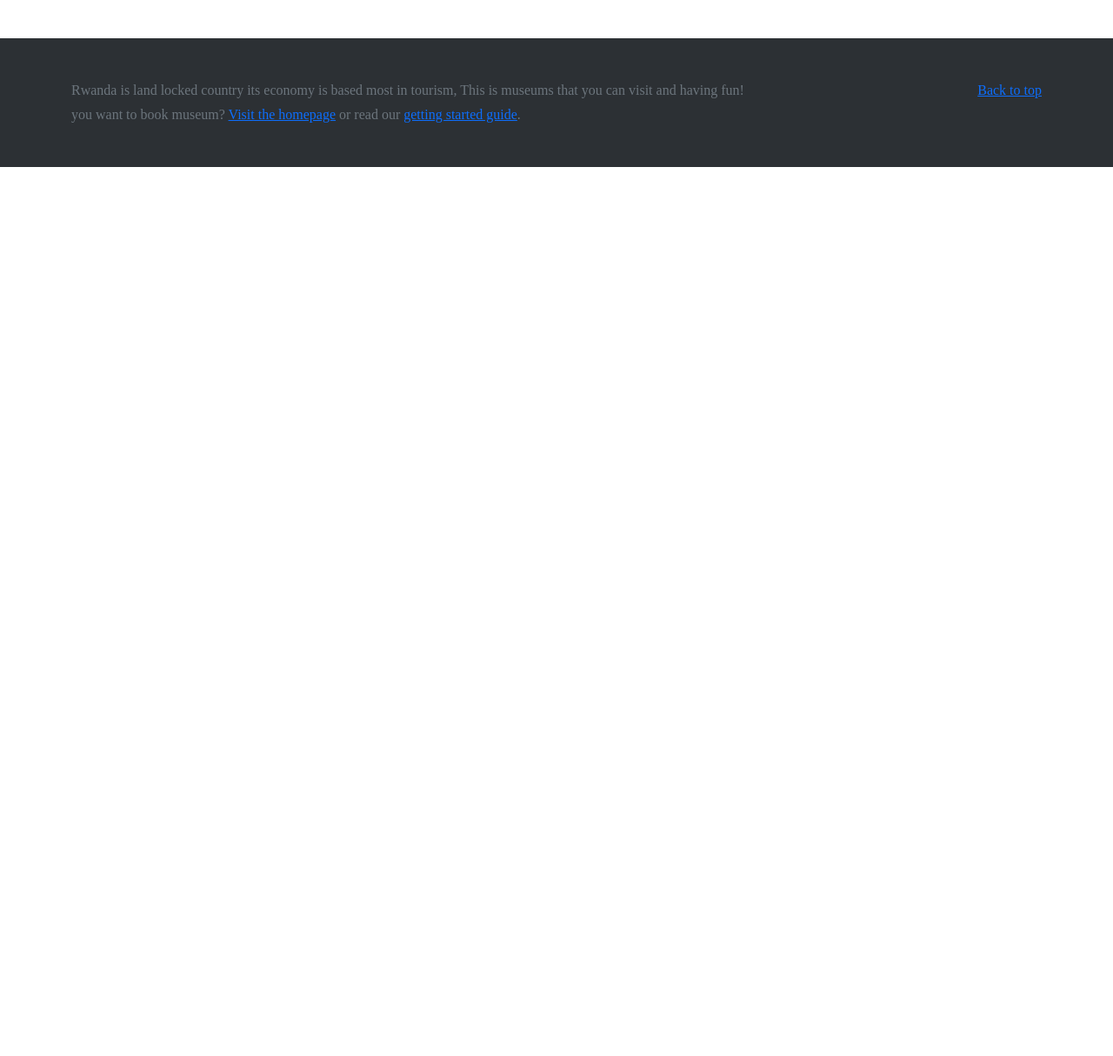
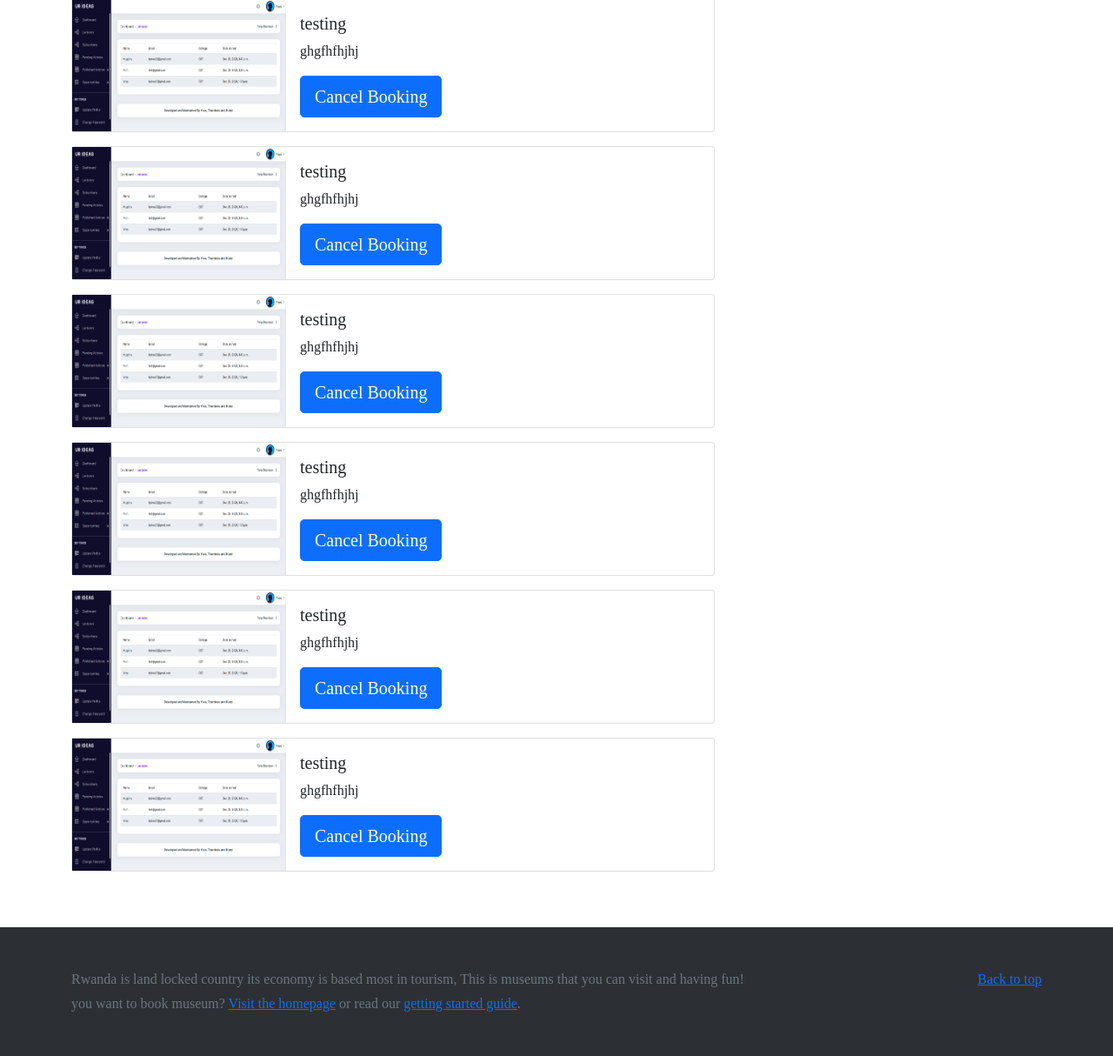
Before and after one commit to karasanyijohnson/Level4FinalProject, a Django app: page /listOfBookings in a window 1280 px wide. Shown: the part 446-1660 px from the top of the page at 87% size. Before the commit the page ends 638 px from the top, so only its background shows below. Run offline with Django 3.2, Linux system fonts and the light colour scheme; a user stored in the database is signed in; data comes from the database, SQL or seed files in the repository; both versions use the stored data as it was after the commit; parts of the project's set-up code (start-up, migrations or seed data) failed here and were passed over.

Commit message:
booking func added and dply list of bookings

```diff
--- a/museum/models.py
+++ b/museum/models.py
@@ -1,4 +1,5 @@
 from django.db import models
+from django.contrib.auth.models import User
 
 
 class Museum(models.Model):
@@ -17,12 +18,12 @@ class Museum(models.Model):
     category = models.CharField(max_length=50, choices=MUSEUM_CATEGORIES)
     title = models.CharField(max_length=200)
     description = models.TextField()
+    price = models.IntegerField()
     image = models.ImageField(upload_to='media/museums')
     location = models.CharField(max_length=200)
 
     def __str__(self):
-        return f'{dict(self.MUSEUM_CATEGORIES)[self.category]}'
-
+        return self.title
 
 class Booking(models.Model):
     firstName = models.CharField(max_length=255)
@@ -30,8 +31,9 @@ class Booking(models.Model):
     email = models.EmailField()
     phoneNumber = models.CharField(max_length=10)
     museum = models.ForeignKey(Museum, on_delete=models.CASCADE)
+    visitor = models.ForeignKey(User, on_delete=models.CASCADE)
     check_in = models.DateTimeField()
     check_out = models.DateTimeField()
 
     def __str__(self):
-        return f'{self.firstName } has booked {self.museum} from {self.check_in} to {self.check_out}'
+        return self.firstName
--- a/museum/templates/base.html
+++ b/museum/templates/base.html
@@ -85,7 +85,7 @@
               <div class="d-flex justify-content-between align-items-center">
                 <div class="btn-group">
                     <a href="{% url 'museum-details' data.id %}" class="btn btn-sm btn-outline-success">View Detail</a>
-                     <a href="{% url 'book-museum'%}" class="btn btn-sm ms-3 btn-outline-primary">Book now</a>
+                     <a href="{% url 'book-museum' data.id %}" class="btn btn-sm ms-3 btn-outline-primary">Book now</a>
                 </div>
               </div>
             </div>
--- a/museum/templates/museum/booking.html
+++ b/museum/templates/museum/booking.html
@@ -16,7 +16,6 @@
                           <div class="col-6">{{ form.lastName|as_crispy_field }}</div>
                           <div class="col-6">{{ form.phoneNumber|as_crispy_field }}</div>
                           <div class="col-6">{{ form.email|as_crispy_field }}</div>
-                          <div class="col-6">{{ form.museum|as_crispy_field }}</div>
                           <div class="col-6">{{ form.check_in|as_crispy_field }}</div>
                           <div class="col-6">{{ form.check_out|as_crispy_field }}</div>
                       </div>
--- a/museum/templates/museum/listOfBookings.html
+++ b/museum/templates/museum/listOfBookings.html
@@ -5,26 +5,23 @@
 </header>
 <div class="album py-5 ">
     <div class="container">
+      {% for booking in bookings %}
       <div class="card mb-3" style="max-width: 740px;">
         <div class="row g-0">
           <div class="col-md-4">
-      <img src="../../../media/adminPhoto/logo.jpg" alt="..." style="width: 100%; height: 100%">
+            <img src="{{booking.museum.image.url}}" alt="..." style="width: 100%; height: 100%">
           </div>
           <div class="col-md-8">
             <div class="card-body " style="font-family: 'Segoe UI Light'" >
-        <h5 class="card-title" style="font-family: 'Segoe UI Light'">Card title</h5>
-        <p class="card-text" >
-            This is a wider card with supporting text below as a natural lead-in to additional content. This content is a little bit longer.
-            This is a wider card with supporting text below as a natural lead-in to additional content. This content is a little bit longer.
-            This is a wider card with supporting text below as a natural lead-in to additional content. This content is a little bit longer.
-            This is a wider card with supporting text below as a natural lead-in to additional content. This content is a little bit longer.
-
-        </p>
+              <h5 class="card-title" style="font-family: 'Segoe UI Light'">{{booking.museum.title}}</h5>
+              <p class="card-text">{{booking.museum.description}}</p>
             <button type="button" class="btn btn-lg btn-primary">Cancel Booking</button>
             </div>
           </div>
         </div>
       </div>
+      {% endfor %}
+
   </div>
 </div>
 <footer class="text-muted py-5" style="background-color: #2c3034; position: relative" >
--- a/museum/templates/museum/museumDetails.html
+++ b/museum/templates/museum/museumDetails.html
@@ -19,7 +19,7 @@
               <div class="card-body">
                 <p class="card-text"><b>Location: </b>{{ details.location }}</p><br>
                 <p class="card-text">{{ details.description }}</p>
-                <a href="{% url 'book-museum' %}" class="btn btn-primary btn-sm">Book Now</a>
+                <a href="{% url 'book-museum' details.id %}" class="btn btn-primary btn-sm">Book Now</a>
               </div>
             </div>
         </div>
--- a/museum/urls.py
+++ b/museum/urls.py
@@ -7,6 +7,6 @@ urlpatterns = [
     path('logout', logoutUser, name='logout'),
     path('', home, name='home'),
     path('museum-details/<int:pk>', museumDetails, name='museum-details'),
-    path('booking-museum', booking, name='book-museum'),
+    path('booking-museum/<int:mid>', booking, name='book-museum'),
     path('listOfBookings', listOfBookings, name='listOfBookings')
 ]
--- a/museum/views.py
+++ b/museum/views.py
@@ -62,18 +62,25 @@ def museumDetails(request, pk):
 
 
 @login_required(login_url='login')
-def booking(request):
-    if request.method == 'POST':
-        form = BookingForm(request.POST)
-        if form.is_valid():
-            form.save()
-            return redirect('home')
+def booking(request,mid):
+    museum = Museum.objects.get(id=mid)
+    if request.user.is_authenticated:
+        if request.method == 'POST':
+            form = BookingForm(request.POST)
+            if form.is_valid():
+                visitor = request.user
+                book = form.save(commit=False)
+                book.visitor = visitor
+                book.museum = museum
+                book.save()
+                return redirect('home')
+        form = BookingForm()
     else:
-        form = BookingForm()
-
-    context = {'form': form}
-    return render(request, 'museum/booking.html', context)
-
+        return redirect('login')
+    return render(request, 'museum/booking.html', {'form': form})
 
 def listOfBookings(request):
-    return render(request, 'museum/listOfBookings.html')
+    bookings = Booking.objects.filter(visitor=request.user)
+
+    context = {'bookings':bookings}
+    return render(request, 'museum/listOfBookings.html',context)
```
Also changed, not shown: museum/admin.py (+19 -2 lines), museum/forms.py (+8 -2 lines), db.sqlite3, media/media/museums/lecturer_list.png (added), museum/migrations/0001_initial.py, museum/migrations/0002_auto_20210102_0338.py (added), museum/migrations/0002_booking.py (deleted), museum/migrations/0003_remove_booking_museum.py (added), museum/migrations/0004_booking_museum.py (added), museum/migrations/0005_museum_price.py (added). Lines whose indentation alone changed are shown as unchanged.
